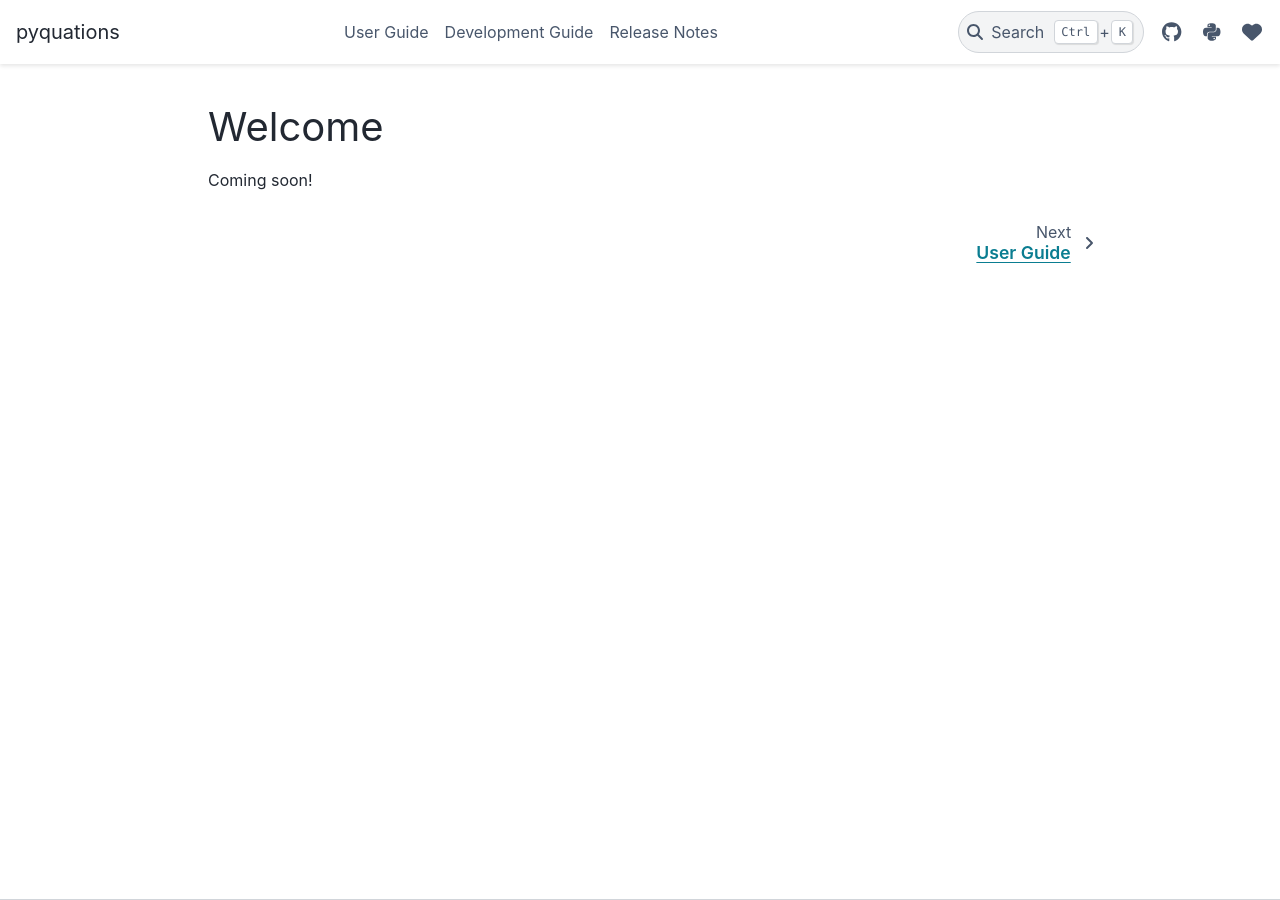
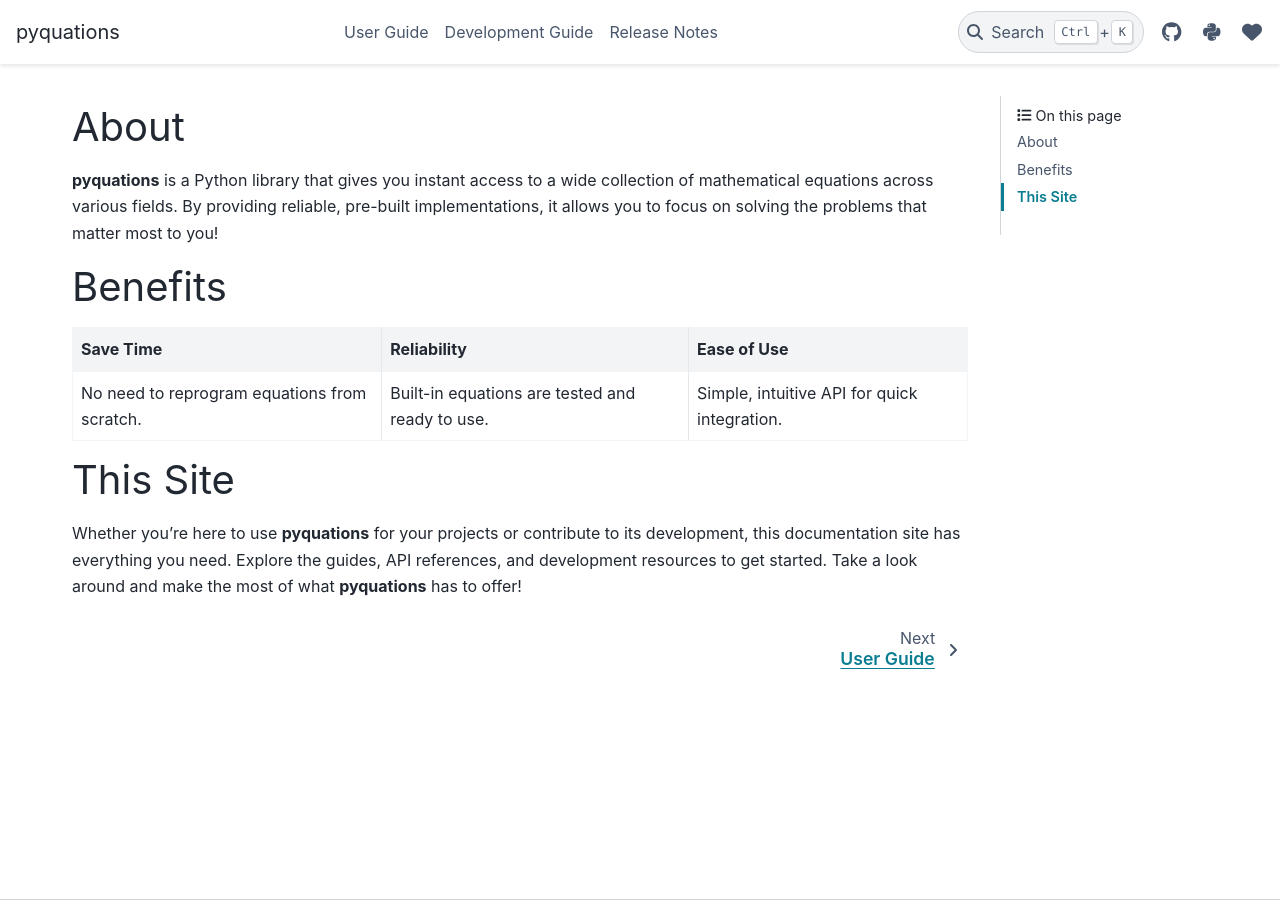
Before and after one commit to mitchell-gottlieb/pyquations, a Sphinx documentation site: the page built from docs/index.rst, in a window 1280 px wide. Built offline with Sphinx 7.4.7 and the PyData theme 0.15.4, drawn with Linux system fonts in a browser that asks for light colours; pages that are not in the unit, such as notebooks, are missing from menus.

Commit message:
Add home page to documentation

```diff
--- a/docs/index.rst
+++ b/docs/index.rst
@@ -2,11 +2,26 @@
 
 .. module:: pyquations
 
-*******
-Welcome
-*******
+About
+=====
 
-Coming soon!
+**pyquations** is a Python library that gives you instant access to a wide collection of mathematical equations across various fields. By providing reliable, pre-built implementations, it allows you to focus on solving the problems that matter most to you!
+
+Benefits
+========
+
++----------------------+----------------------+----------------------+
+| **Save Time**        | **Reliability**      | **Ease of Use**      |
++----------------------+----------------------+----------------------+
+| No need to reprogram | Built-in equations   | Simple, intuitive    |
+| equations from       | are tested and       | API for quick        |
+| scratch.             | ready to use.        | integration.         |
++----------------------+----------------------+----------------------+
+
+This Site
+=========
+
+Whether you're here to use **pyquations** for your projects or contribute to its development, this documentation site has everything you need. Explore the guides, API references, and development resources to get started. Take a look around and make the most of what **pyquations** has to offer!
 
 .. toctree::
    :maxdepth: 2
```
